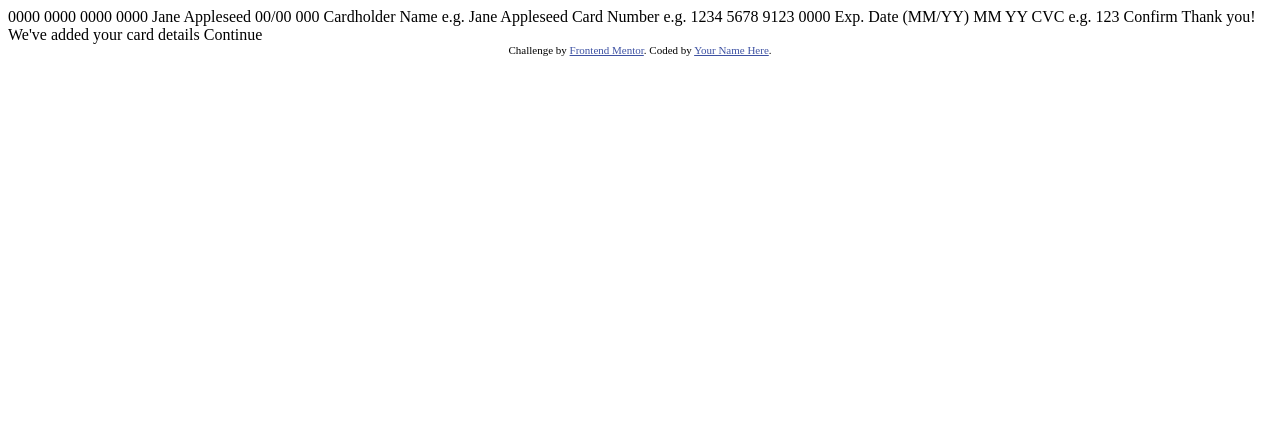
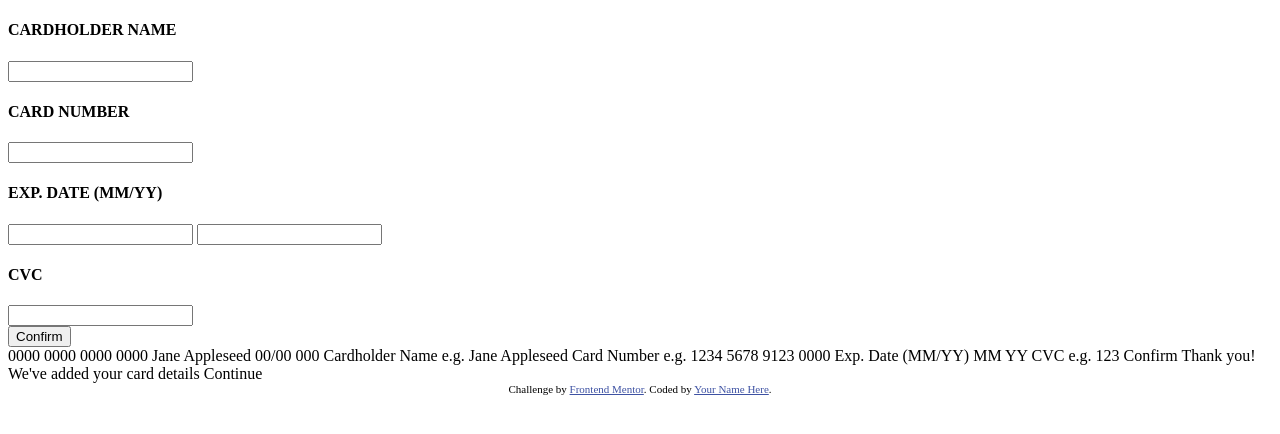
Before and after one commit to Pablo-98/interactive-card-details-form, a plain HTML site: page index.html in a window 1280 px wide. Drawn offline with Linux system fonts and the light colour scheme.

Commit message:
added card-details form and confirmation button

```diff
--- a/index.html
+++ b/index.html
@@ -15,6 +15,49 @@
   </style>
 </head>
 <body>
+
+  <div id="purple-side">
+
+  </div>
+
+  <div id="whtie-side">
+
+    <div id="cardholder-name-form"></div>
+    <h4>CARDHOLDER NAME</h4>
+    <form>
+      <input type="text">
+    </form>
+    </div>
+
+    <div id="card-number-form">
+      <h4> CARD NUMBER </h4>
+      <form>
+        <input type="text">
+      </form>
+
+      <div id="exp-date-form">
+        <h4> EXP. DATE (MM/YY)</h4>
+        <form>
+          <input type="text">
+          <input type="text">
+        </form>
+      </div>
+
+      <div id="cvc-form">
+        <h4> CVC</h4>
+        <form>
+          <input type="text">
+        </form>
+      </div>
+
+      <button id="confirm-button" type="onClick">
+        Confirm
+      </button>
+
+    </div>
+
+
+  </div>
 
   0000 0000 0000 0000
   Jane Appleseed
```
